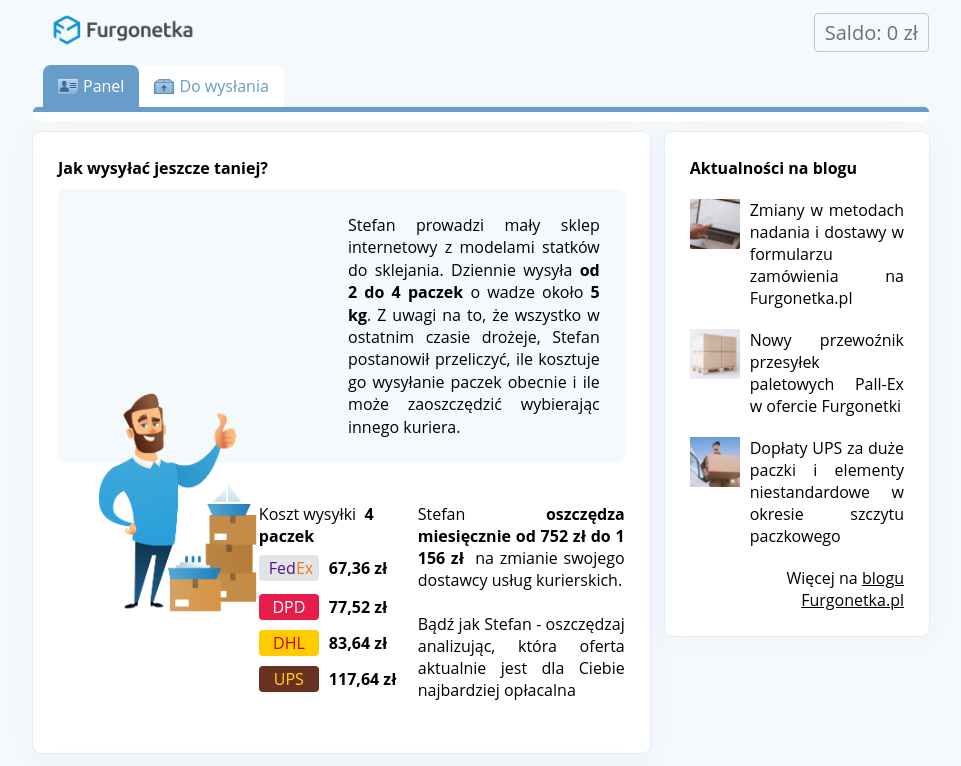
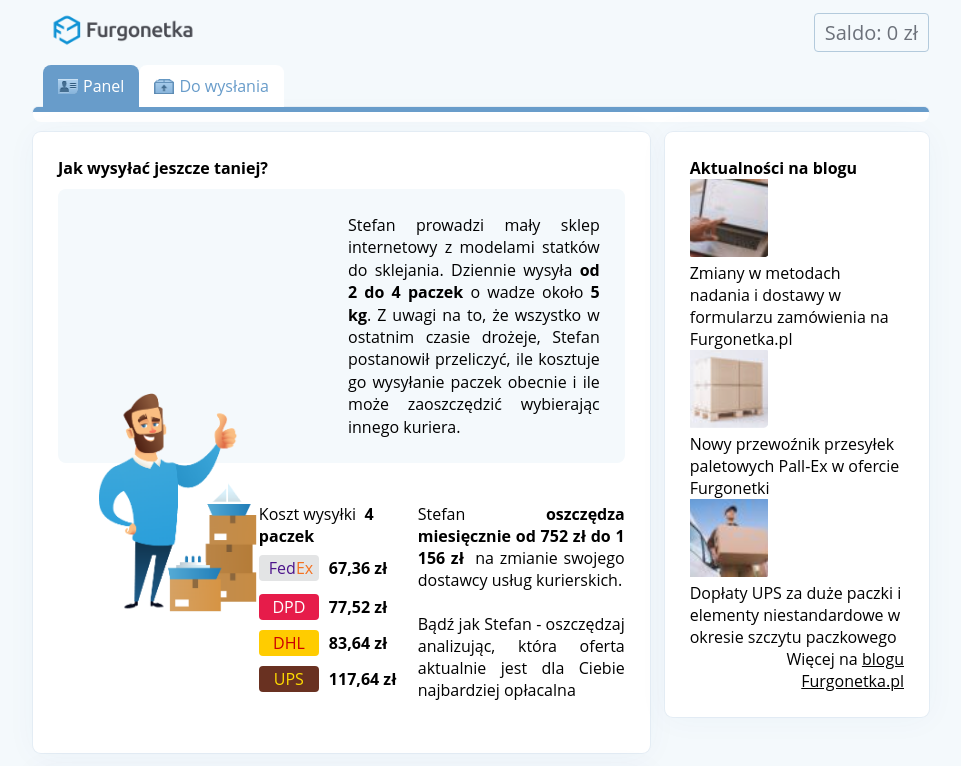
Before and after one commit to fufako/furgonetka-jobinterview, a React (Create React App) app: page /furgonetka in a window 1280 px wide. Shown: the top 766 px of the page, without its empty margins (159-1120 px from the left). Built offline with nearby package versions, Linux system fonts and the light colour scheme; a web font is replaced by a local one.

Commit message:
Fix class names

```diff
--- a/src/components/Panel.js
+++ b/src/components/Panel.js
@@ -99,23 +99,23 @@
         <div className="dashboard__side-container">
           <section className="dashboard__news news">
             <h4>Aktualności na blogu</h4>
-            <div className="news-item">
-              <img src={NewsIcon1} alt="news-icon" className="news-img" />
-              <p className="news-text">
+            <div className="news__item">
+              <img src={NewsIcon1} alt="news-icon" className="news__img" />
+              <p className="news__text">
                 Zmiany w metodach nadania i dostawy w formularzu zamówienia na
                 Furgonetka.pl
               </p>
             </div>
-            <div className="news-item">
-              <img src={NewsIcon2} alt="news-icon" className="news-img" />
-              <p className="news-text">
+            <div className="news__item">
+              <img src={NewsIcon2} alt="news-icon" className="news__img" />
+              <p className="news__text">
                 Nowy przewoźnik przesyłek paletowych Pall-Ex w ofercie
                 Furgonetki
               </p>
             </div>
-            <div className="news-item">
-              <img src={NewsIcon3} alt="news-icon" className="news-img" />
-              <p className="news-text">
+            <div className="news__item">
+              <img src={NewsIcon3} alt="news-icon" className="news__img" />
+              <p className="news__text">
                 Dopłaty UPS za duże paczki i elementy niestandardowe w okresie
                 szczytu paczkowego
               </p>
```
